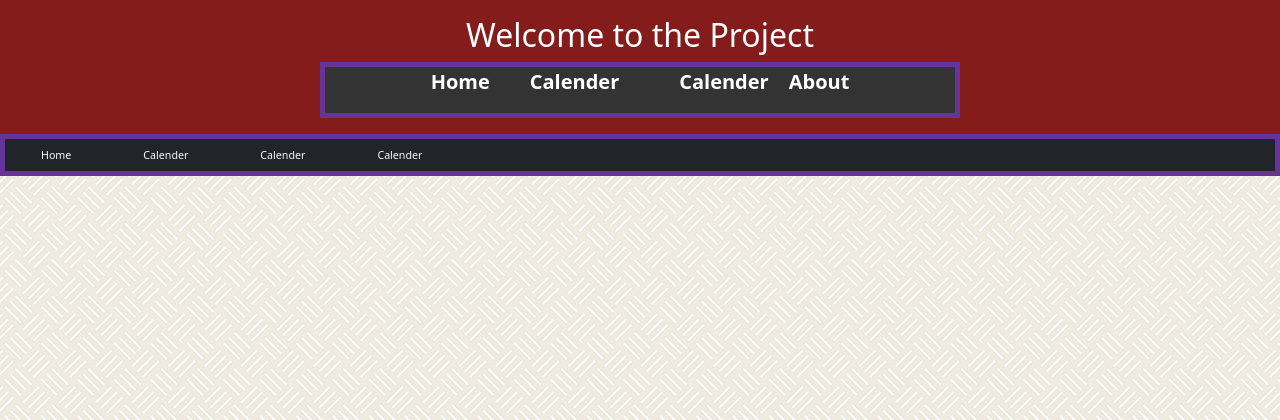
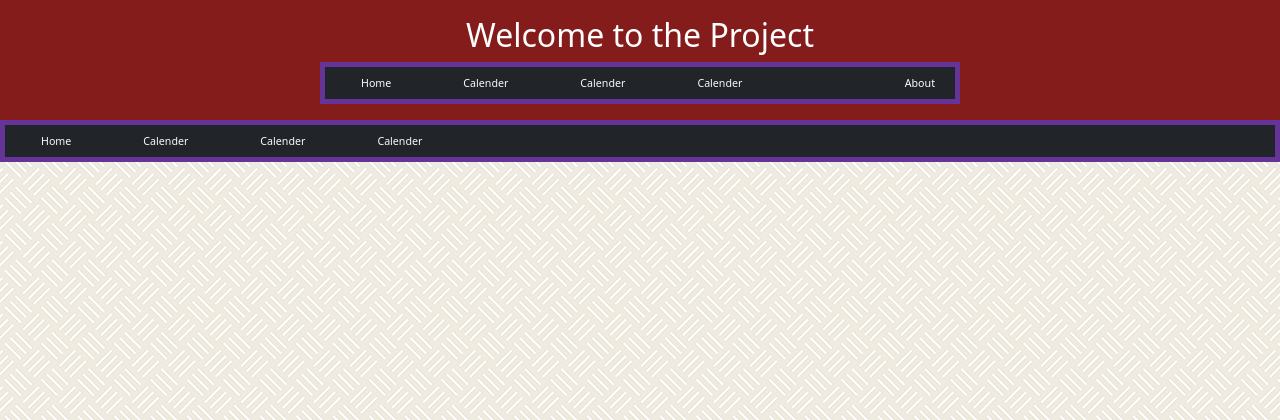
Before and after one commit to rommethecoder/ParkWeb, a Django app: page / in a window 1280 px wide. Shown: the top 420 px of the page. Run offline with Django 4.2, Linux system fonts and the light colour scheme; some libraries are stand-ins or nearby versions.

Commit message:
Update master.html

```diff
--- a/Django/app/templates/master.html
+++ b/Django/app/templates/master.html
@@ -13,23 +13,27 @@
     <header>
   <h1>Welcome to the Project</h1>
   <div class="navBar">
-    <nav>
-      <ul>
-        <li>
-            <a href="/">Home</a> <!-- Brings you to the main page -->
+    <nav class="">
+    <ul class="nav bg-dark">
+      <li class="nav-item">
+        <a class="nav-link link-light" href="/">Home</a>
+      </li>
+      <li class="nav-item">
+        <a class="nav-link link-light" href="#">Calender</a>
+      </li>
+      <li class="nav-item">
+        <a class="nav-link link-light" href="#">Calender</a>
+      </li>
+      <li class="nav-item">
+        <a class="nav-link link-light" href="#">Calender</a>
+      </li>
+      <ul class="navbar-nav ms-auto">
+        <li class="nav-item">
+            <a class="nav-link" href="/about">About</a>
         </li>
-        <li>
-            <a href="">Calender</a>
-        <li>
-        </li>
-            <a href="">Calender</a>
-        </li>
-        <li>
-            <a href="/about">About</a> <!-- This links to the about page -->
-        </li>
-      </ul>
-    </nav>
-  </div>
+    </ul>
+    </ul>
+  </nav>
 </header>
     <body>
 
```
